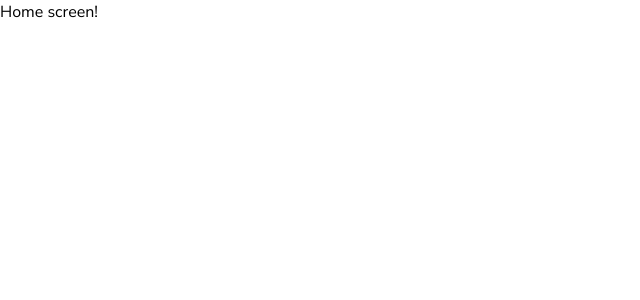
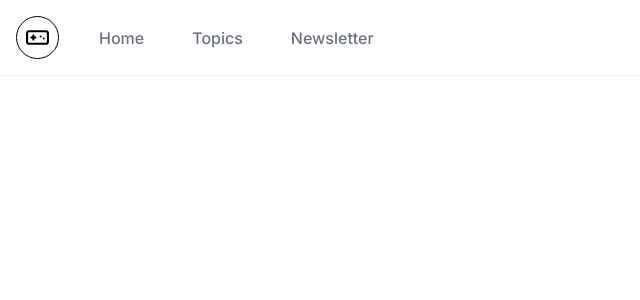
Before and after one commit to felibuscaglia/gamehunt, a React (Create React App) app in the folder ui/: page / in a window 1280 px wide. Shown: the top 300 px of the page, without its empty margins (0-640 px from the left). Built offline with nearby package versions, Linux system fonts and the light colour scheme.

Commit message:
Creates Logo component

```diff
--- a/ui/package.json
+++ b/ui/package.json
@@ -3,6 +3,7 @@
   "version": "0.1.0",
   "private": true,
   "dependencies": {
+    "@tabler/icons-react": "^2.45.0",
     "@testing-library/jest-dom": "^5.17.0",
     "@testing-library/react": "^13.4.0",
     "@testing-library/user-event": "^13.5.0",
--- a/ui/public/index.html
+++ b/ui/public/index.html
@@ -11,8 +11,7 @@
   <link rel="manifest" href="%PUBLIC_URL%/manifest.json" />
   <link rel="preconnect" href="https://fonts.googleapis.com">
   <link rel="preconnect" href="https://fonts.gstatic.com" crossorigin>
-  <link
-    href="https://fonts.googleapis.com/css2?family=Nunito+Sans:opsz,wght@6..12,200;6..12,300;6..12,400;6..12,500;6..12,600;6..12,700;6..12,800;6..12,900;6..12,1000&display=swap"
+  <link href="https://fonts.googleapis.com/css2?family=Inter:wght@100;200;300;400;500;600;700;800;900&display=swap"
     rel="stylesheet">
   <title>React App</title>
 </head>
--- /dev/null
+++ b/ui/src/components/Logo.tsx
@@ -0,0 +1,11 @@
+import { IconDeviceGamepad } from "@tabler/icons-react";
+
+const Logo = () => {
+  return (
+    <div className="border border-black p-2 rounded-full">
+      <IconDeviceGamepad color="black" size={25} />
+    </div>
+  );
+};
+
+export default Logo;
--- /dev/null
+++ b/ui/src/components/PageHead.tsx
@@ -0,0 +1,29 @@
+import { UI_PATHS } from "lib/constants";
+import { Link } from "react-router-dom";
+import Logo from "./Logo";
+
+const UL_ELEMENTS = ["Home", "Topics", "Newsletter"];
+
+const PageHead = () => {
+  return (
+    <nav className="border-b border-gray-100 p-4 mb-4 flex items-center justify-between">
+      <section className="flex items-center gap-8">
+        <Link to={UI_PATHS.HOME}>
+          <Logo />
+        </Link>
+        <ul className="flex items-center gap-8">
+          {UL_ELEMENTS.map((el) => (
+            <li
+              className="rounded hover:bg-gray-100 text-gray-500 py-1 px-2 cursor-pointer hover:text-gray-700 font-medium"
+              key={`page-head-ul-element-${el}`}
+            >
+              {el}
+            </li>
+          ))}
+        </ul>
+      </section>
+    </nav>
+  );
+};
+
+export default PageHead;
--- a/ui/src/index.css
+++ b/ui/src/index.css
@@ -3,10 +3,15 @@
 @tailwind utilities;
 
 :root {
-  --font-family: 'Nunito Sans', sans-serif;
+  --font-family: 'Inter', sans-serif;
+  --primary-brand-color: #25aad0;
 }
 
 body {
   margin: 0;
   font-family: var(--font-family);
 }
+
+li {
+  transition: 0.2s ease all;
+}
--- a/ui/src/screens/Home.tsx
+++ b/ui/src/screens/Home.tsx
@@ -1,5 +1,7 @@
+import PageHead from "components/PageHead";
+
 const HomeScreen = () => {
-    return <div>Home screen!</div>
+    return <main><PageHead /></main>
 }
 
 export default HomeScreen;
--- a/ui/tailwind.config.js
+++ b/ui/tailwind.config.js
@@ -1,10 +1,12 @@
 /** @type {import('tailwindcss').Config} */
 module.exports = {
-  content: [
-    "./src/**/*.{js,jsx,ts,tsx}",
-  ],
+  content: ["./src/**/*.{js,jsx,ts,tsx}"],
   theme: {
-    extend: {},
+    extend: {
+      colors: {
+        "primary-brand-color": "var(--primary-brand-color)",
+      },
+    },
   },
   plugins: [],
-}
+};
```
Also changed, not shown: 1 other file (tests, documents, lock files or other folders).
